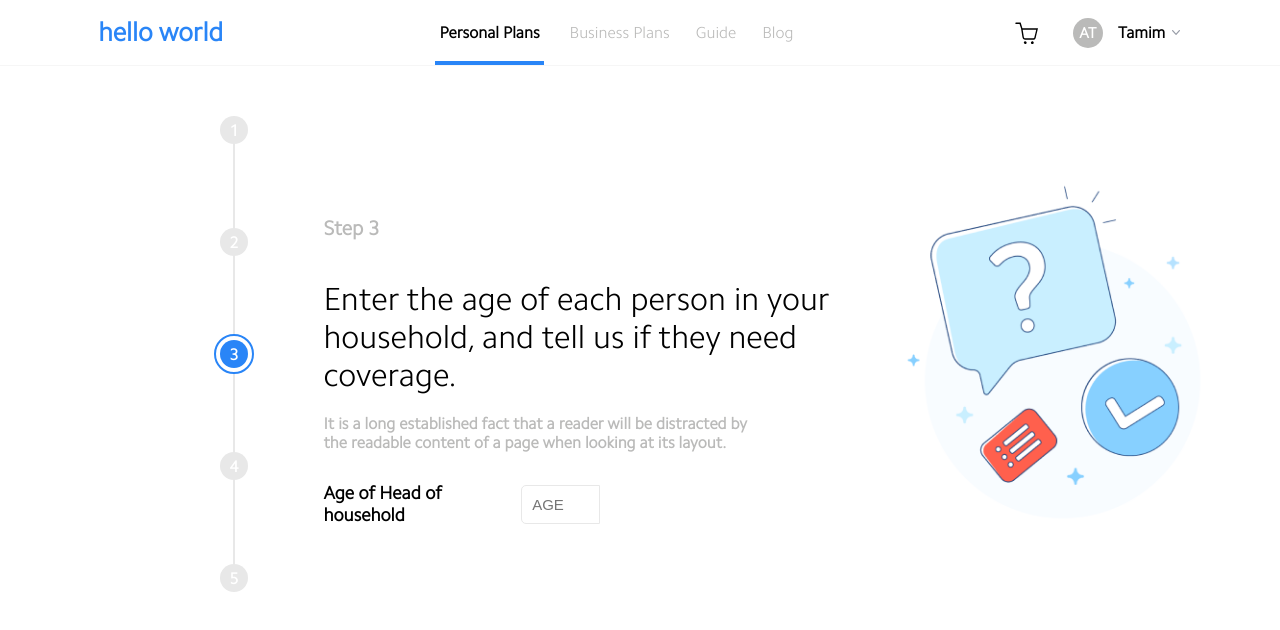
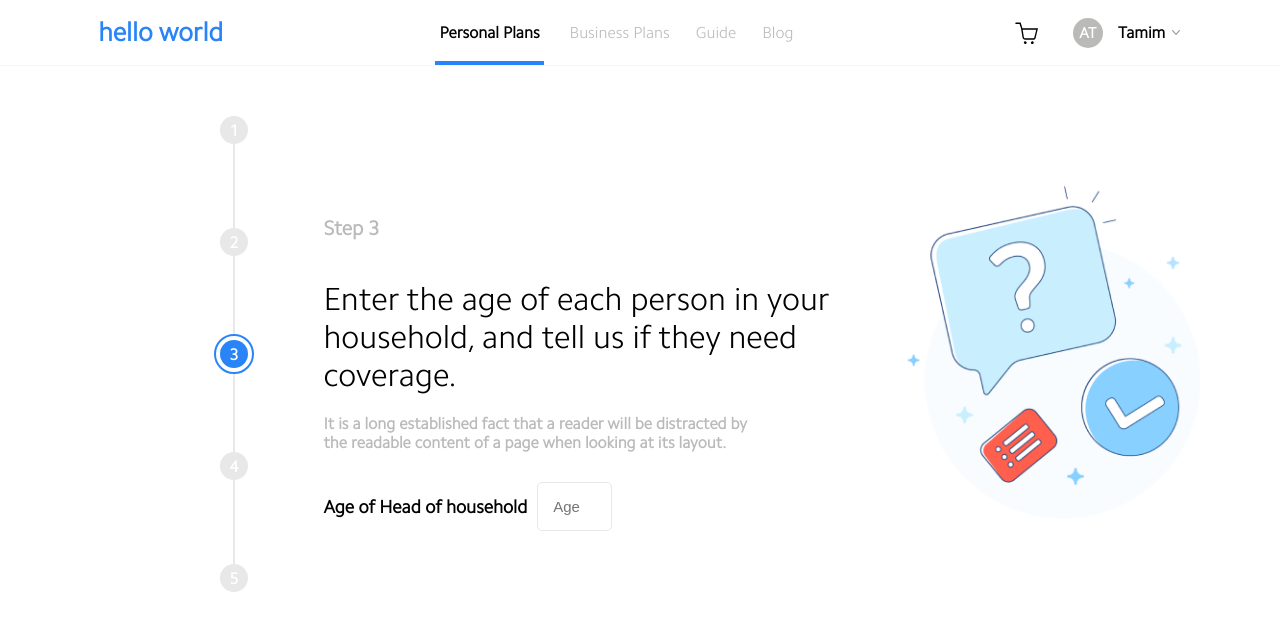
Before and after one commit to ATG-Tamim/vue-wizard, a Vue app: page /step-three in a window 1280 px wide. Shown: the top 630 px of the page. Built offline with nearby package versions, Linux system fonts and the light colour scheme.

Commit message:
Add some styles and transition on stepThree

```diff
--- a/src/assets/style/_components.scss
+++ b/src/assets/style/_components.scss
@@ -9,6 +9,14 @@ input[type="text"], input[type="number"] {
   z-index: 2;
   transition: width .3s ease;
 
+  &.age-input {
+    width: 20%;
+    border-radius: 5px;
+
+    &:hover {
+      border-radius: 5px;
+    }
+  }
 
   &.input-disable {
     width: 36%;
@@ -30,8 +38,13 @@ input[type="text"], input[type="number"] {
 }
 
 input[type="number"] {
-  text-transform: none;
+  text-transform: capitalize;
   padding: 15px 0 15px 15px;
+}
+
+input[type="checkbox"] {
+  width: 18px;
+  height: 18px;
 }
 
 input[type=number]::-webkit-inner-spin-button,
@@ -94,3 +107,7 @@ button {
 .position-relative {
   position: relative;
 }
+
+.d-none {
+  display: none !important;
+}
--- a/src/assets/style/_transitions.scss
+++ b/src/assets/style/_transitions.scss
@@ -1,12 +1,16 @@
-.fade-enter-active, .fade-leave-active {
-  transition: all .7s;
+.fade-enter-active,
+.fade-leave-active {
+  transition: opacity 0.5s ease;
 }
 
-.fade-enter, .fade-leave-to /* .fade-leave-active below version 2.1.8 */ {
+.fade-enter-from,
+.fade-leave-to {
   opacity: 0;
 }
 
-.steps.fade-leave-active,{
+
+
+.steps.fade-leave-active{
   .form-section {
     .form-item {
       transition: all .7s ease;
--- a/src/assets/style/style.scss
+++ b/src/assets/style/style.scss
@@ -262,6 +262,41 @@ body {
         align-items: center;
         width: 48%;
         justify-content: space-between;
+
+        &.step-three {
+          display: flex;
+          width: 100%;
+          justify-content: flex-start;
+          div:nth-child(1) {
+            width: 50%;
+            display: flex;
+            justify-content: space-between;
+            align-items: center;
+            margin-right: 18px;
+          }
+
+          div:nth-child(2) {
+            width: 45%;
+            display: flex;
+            align-items: center;
+            justify-content: space-between;
+            label {
+              width: 50%;
+            }
+
+            div {
+              width: 40%;
+              display: flex;
+              justify-content: baseline;
+
+              div:nth-child(1), div:nth-child(2) {
+                width: 40%;
+                display: flex;
+                justify-content: space-between;
+              }
+            }
+          }
+        }
       }
 
       label {
--- a/src/views/StepThree.vue
+++ b/src/views/StepThree.vue
@@ -8,9 +8,26 @@
       <p
         class="steps-para"
       >It is a long established fact that a reader will be distracted by the readable content of a page when looking at its layout.</p>
-      <div class="input-form">
-        <label>Age of Head of household</label>
-        <input type="text" placeholder="age" />
+      <div class="input-form step-three">
+        <div>
+          <label>Age of Head of household</label>
+          <input type="number" placeholder="age" class="age-input" v-model="inputValue" />
+        </div>
+        <transition name="fade" appear>
+          <div v-if="inputValue.length > 0">
+            <label>Needs Coverage?</label>
+            <div>
+              <div>
+                <input id="yes" type="checkbox" name="No"/>
+                <label for="yes">Yes</label>
+              </div>
+              <div>
+                <input id="no" type="checkbox" name="No"/>
+                <label for="no">No</label>
+              </div>
+            </div>
+          </div>
+        </transition>
       </div>
     </div>
     <div class="illustration-three">
@@ -20,7 +37,17 @@
 </template>
 
 <script>
-export default {};
+export default {
+  data() {
+    return {
+      inputValue: ''
+    }
+  },
+
+  methods: {
+
+  },
+};
 </script>
 
 <style>
```
